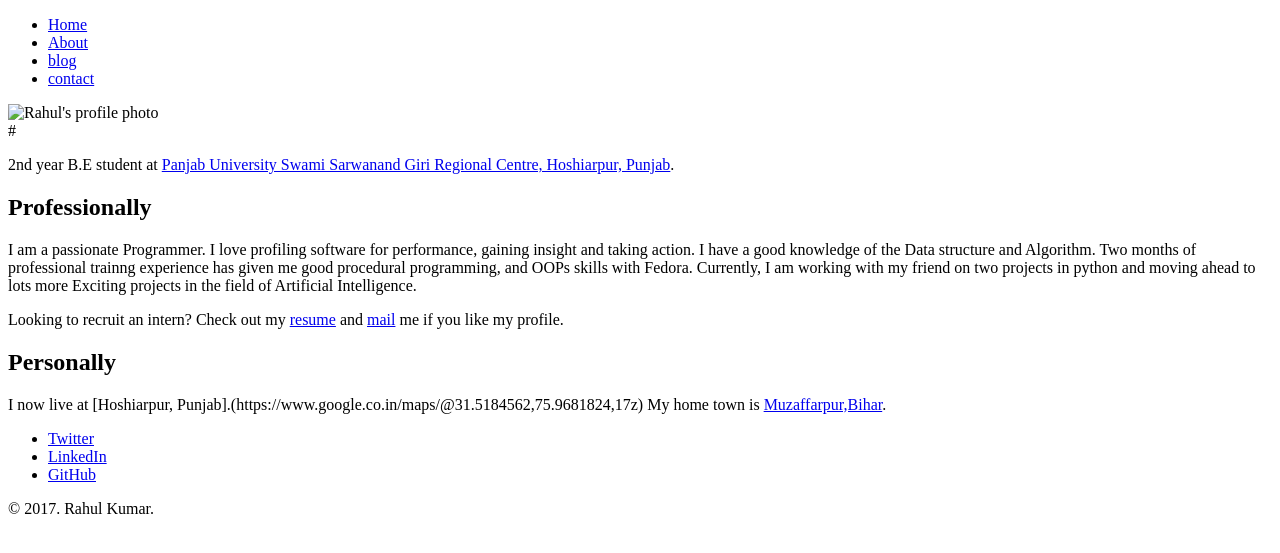
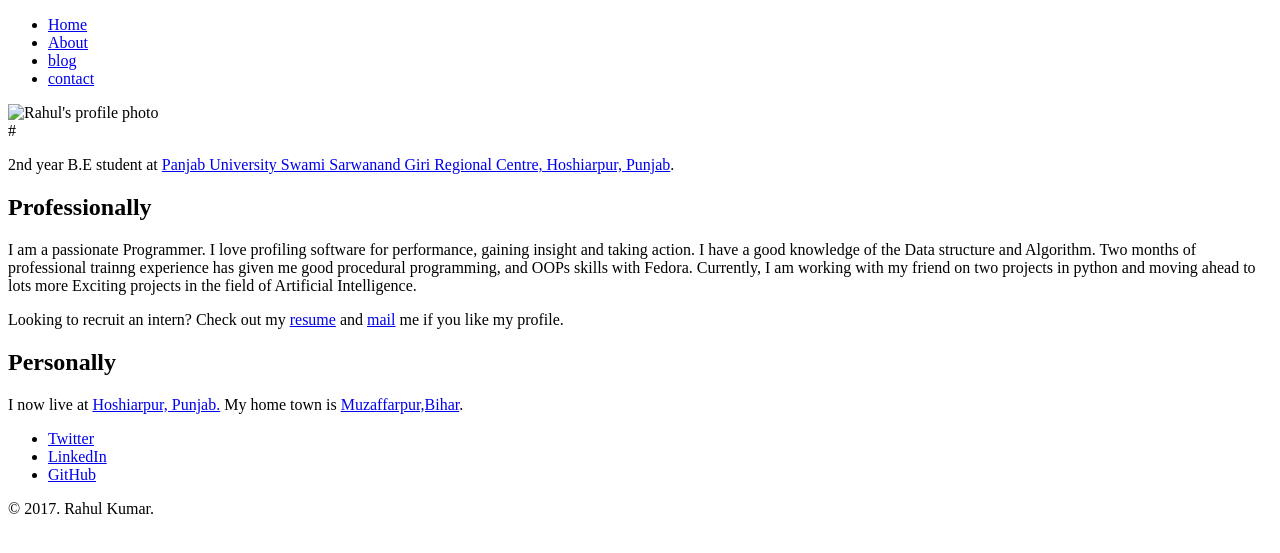
Before and after one commit to rahulkr7370/rahul10-pu.github.io, a Jekyll site: the page built from about.md, in a window 1280 px wide. Shown: the top 553 px of the page. Built offline with Jekyll 4.4.1, drawn with Linux system fonts in a browser that asks for light colours.

Commit message:
Update about.md

```diff
--- a/about.md
+++ b/about.md
@@ -12,4 +12,4 @@ Looking to recruit an intern? Check out my [resume](/public/.pdf) and [mail](mai
 
 ## Personally
 
-I now live at [Hoshiarpur, Punjab].(https://www.google.co.in/maps/@31.5184562,75.9681824,17z) My home town is [Muzaffarpur,Bihar](https://www.google.co.in/maps/@25.9775281,85.564177,21z).
+I now live at [Hoshiarpur, Punjab.](https://www.google.co.in/maps/@31.5184562,75.9681824,17z) My home town is [Muzaffarpur,Bihar](https://www.google.co.in/maps/@25.9775281,85.564177,21z).
```
